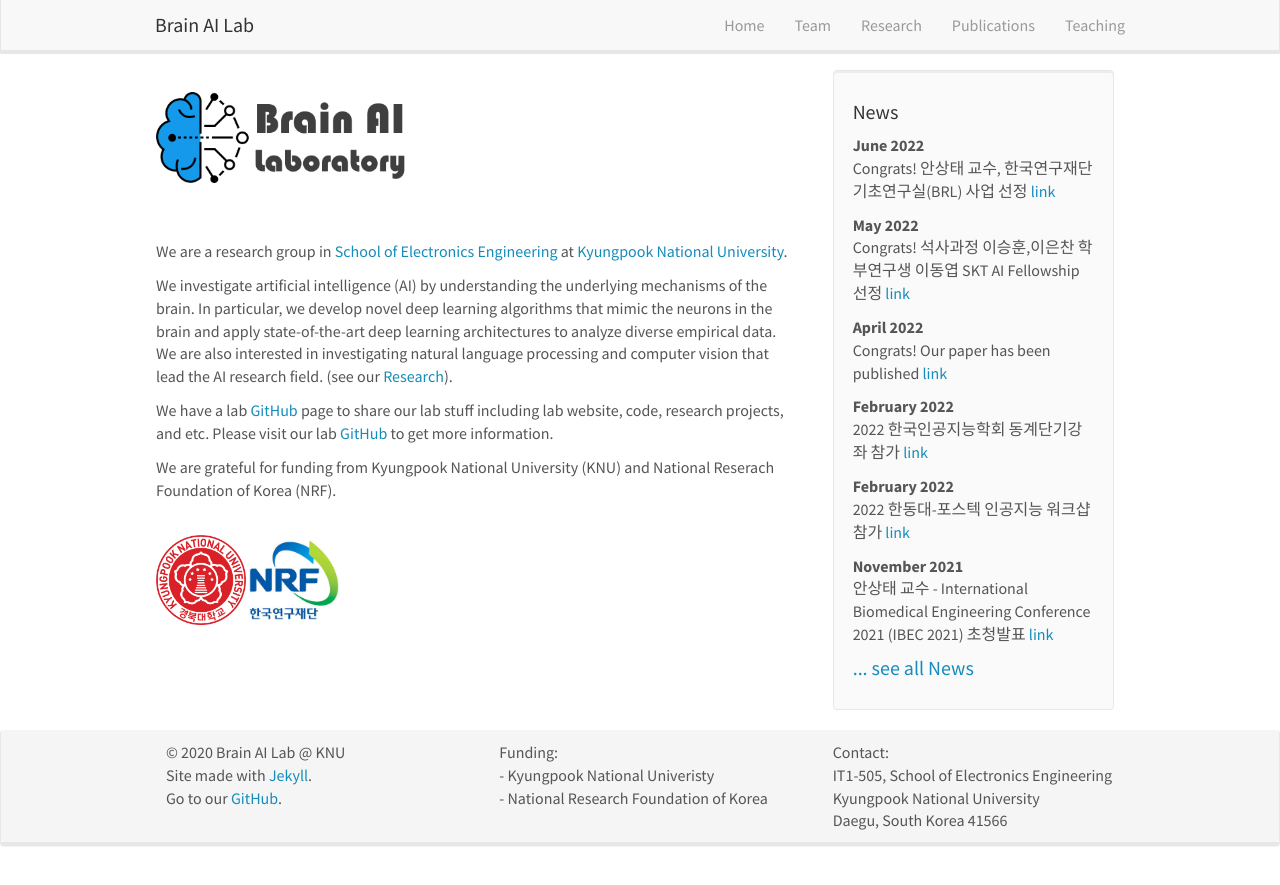
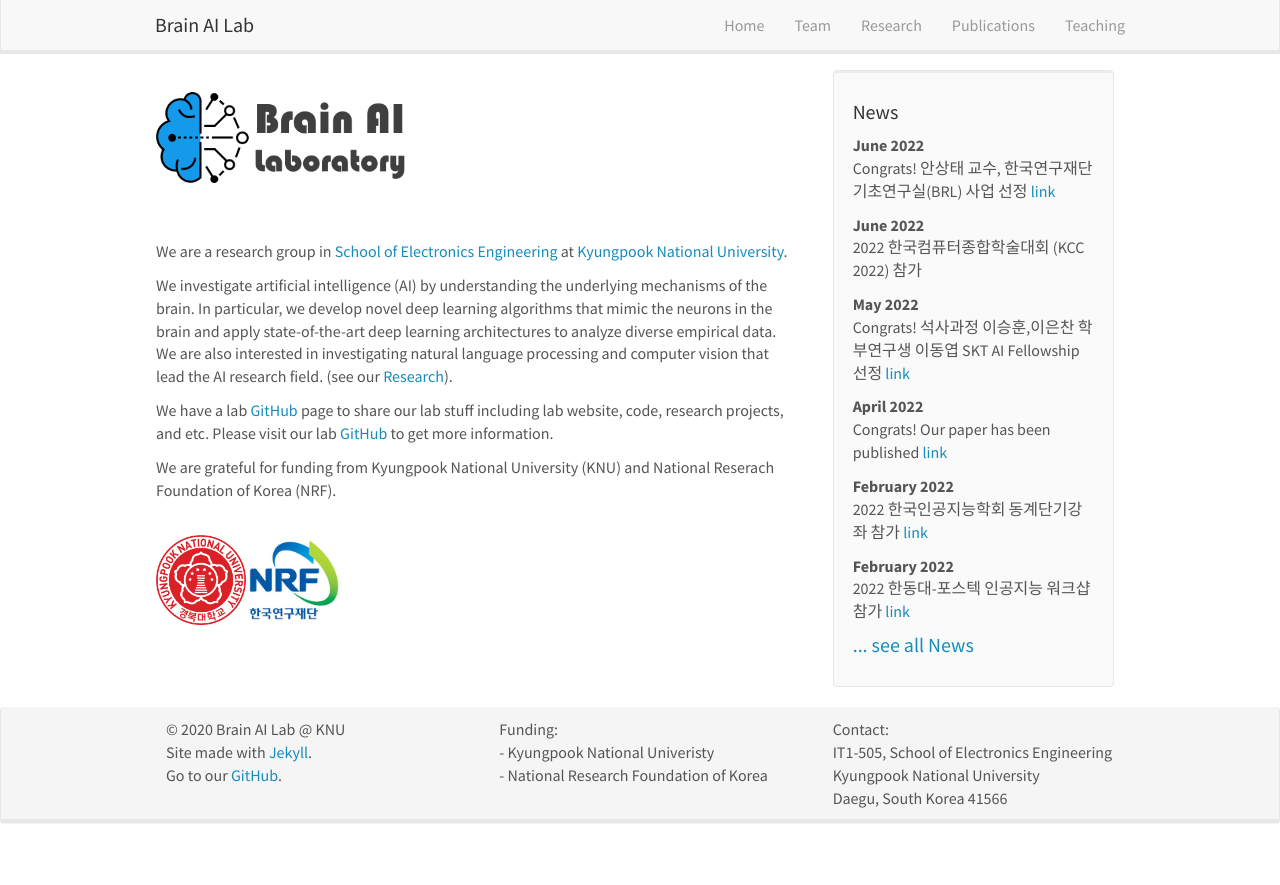
Before and after one commit to KNU-BrainAI/knu-brainai.github.io, a Jekyll site: the page built from _pages/home.md, in a window 1280 px wide. Shown: the top 885 px of the page. Built offline with Jekyll 4.4.1, drawn with Linux system fonts in a browser that asks for light colours; nearby versions of some CDN libraries.

Commit message:
Update news.yml

```diff
--- a/_data/news.yml
+++ b/_data/news.yml
@@ -1,6 +1,10 @@
 - date: June 2022
   headline: "Congrats! 안상태 교수, 한국연구재단 기초연구실(BRL) 사업 선정 <a href='https://see.knu.ac.kr/content/board/news.html?pg=vv&fidx=100530&gtid=bodo&opt=&sword=&page=1'>link</a>"
   details: "과제명: 물리지능 시스템을 위한 행동인지 학습제어 기초연구실"
+
+- date: June 2022
+  headline: "2022 한국컴퓨터종합학술대회 (KCC 2022) 참가"
+  details:
 
 - date: May 2022
   headline: "Congrats! 석사과정 이승훈,이은찬 학부연구생 이동엽 SKT AI Fellowship 선정 <a href='https://see.knu.ac.kr/content/board/news.html?pg=vv&fidx=100538&gtid=bodo&opt=&sword=&page=1'>link</a>"
```
